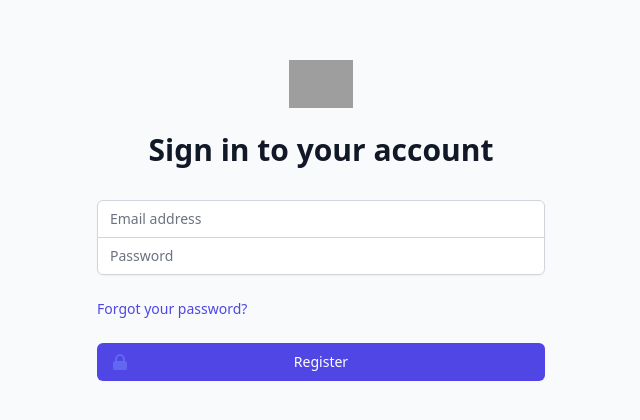
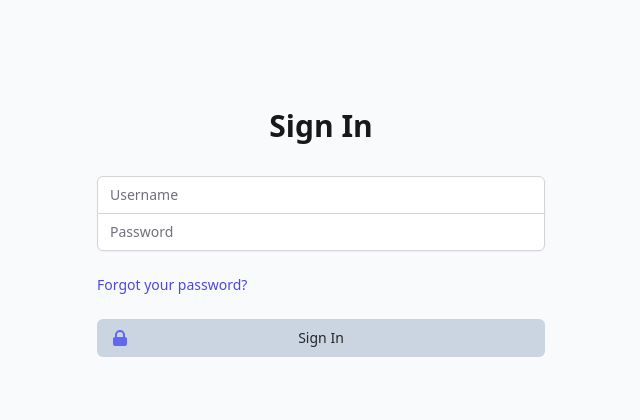
Before and after one commit to adrmckinney/white-talk, a React (Create React App) app: page /login in a window 1280 px wide. Shown: the part 180-600 px from the top of the page, without its empty margins (319-959 px from the left). Built offline with nearby package versions, Linux system fonts and the light colour scheme; grey boxes are pictures that could not be loaded; what @tailwindcss/typography would draw is missing.

Commit message:
finished registration and login

```diff
--- a/src/App.js
+++ b/src/App.js
@@ -1,22 +1,27 @@
 import React from 'react'
-import { BrowserRouter as Router, Route, Link, Switch } from 'react-router-dom'
+import { BrowserRouter as Router, Route, Switch } from 'react-router-dom'
 import './App.css'
 import Login from './components/Login'
 import Register from './components/Register'
 import Home from './Home'
+
+function setAuth (username, token) {
+  // setUsername(username)
+  // setToken(token)
+}
 
 function App () {
   return (
     <Router>
       <div className='App'>
         <Switch>
-          <Route>
+          <Route path='/register'>
             <Register />
           </Route>
-          <Route>
-            <Login />
+          <Route path='/login'>
+            <Login setAuth={setAuth} />
           </Route>
-          <Route>
+          <Route path='/'>
             <Home />
           </Route>
         </Switch>
--- /dev/null
+++ b/src/components/Errors.js
@@ -0,0 +1,31 @@
+
+const Errors = (errors) => {
+  return (
+    <div>
+      <div className='rounded-md bg-red-50 p-4'>
+        <div className='flex'>
+          <div className='flex-shrink-0'>
+            {/* <!-- Heroicon name: solid/x-circle --> */}
+            <svg className='h-5 w-5 text-red-400' xmlns='http://www.w3.org/2000/svg' viewBox='0 0 20 20' fill='currentColor' aria-hidden='true'>
+              <path fillRule='evenodd' d='M10 18a8 8 0 100-16 8 8 0 000 16zM8.707 7.293a1 1 0 00-1.414 1.414L8.586 10l-1.293 1.293a1 1 0 101.414 1.414L10 11.414l1.293 1.293a1 1 0 001.414-1.414L11.414 10l1.293-1.293a1 1 0 00-1.414-1.414L10 8.586 8.707 7.293z' clipRule='evenodd' />
+            </svg>
+          </div>
+          <div className='ml-3'>
+            <h3 className='text-sm font-medium text-red-800'>
+              Error
+            </h3>
+            <div className='mt-2 text-sm text-red-700'>
+              <ul className='list-disc pl-5 space-y-1'>
+                <li>
+                  {errors}
+                </li>
+              </ul>
+            </div>
+          </div>
+        </div>
+      </div>
+    </div>
+  )
+}
+
+export default Errors
--- a/src/components/Login.js
+++ b/src/components/Login.js
@@ -1,35 +1,77 @@
+import { useState } from 'react'
+import { useHistory } from 'react-router-dom'
+import { login } from '../api'
+import Errors from './Errors'
 
-const Login = () => {
+const Login = ({ setAuth }) => {
+  const [username, setUsername] = useState('')
+  const [password, setPassword] = useState('')
+  const [errors, setErrors] = useState('')
+  const history = useHistory()
+
+  const handleLogin = (e) => {
+    e.preventDefault()
+    login(username, password)
+      .then(data => {
+        if (data && data.auth_token) {
+          setAuth(username, data.auth_token)
+          history.push('/')
+        }
+      })
+      .catch(error => {
+        setErrors(error.message)
+      })
+  }
+
   return (
-    <div className='min-h-screen flex items-center justify-center bg-gray-50 py-12 px-4 sm:px-6 lg:px-8'>
+    <div className='min-h-screen flex items-center justify-center bg-blueGray-50 py-12 px-4 sm:px-6 lg:px-8'>
       <div className='max-w-md w-full space-y-8'>
         <div>
-          <img className='mx-auto h-12 w-auto' src='https://tailwindui.com/img/logos/workflow-mark-indigo-600.svg' alt='Workflow' />
           <h2 className='mt-6 text-center text-3xl font-extrabold text-gray-900'>
-            Sign in to your account
+            Sign In
           </h2>
         </div>
-        <form className='mt-8 space-y-6' action='#' method='POST'>
+        <form
+          className='mt-8 space-y-6'
+          onSubmit={handleLogin}
+        >
+          {errors && (
+            <div>
+              <Errors errors={errors} />
+            </div>
+          )}
           <input type='hidden' name='remember' value='true' />
           <div className='rounded-md shadow-sm -space-y-px'>
             <div>
-              <label for='email-address' className='sr-only'>Email address</label>
-              <input id='email-address' name='email' type='email' autocomplete='email' required className='appearance-none rounded-none relative block w-full px-3 py-2 border border-gray-300 placeholder-gray-500 text-gray-900 rounded-t-md focus:outline-none focus:ring-indigo-500 focus:border-indigo-500 focus:z-10 sm:text-sm' placeholder='Email address' />
+              <label htmlFor='email-address' className='sr-only'>Username</label>
+              <input
+                id='email-address'
+                name='email'
+                type='text'
+                autoComplete='email'
+                required
+                className='appearance-none rounded-none relative block w-full px-3 py-2 border border-gray-300 placeholder-gray-500 text-gray-900 rounded-t-md focus:outline-none focus:ring-indigo-500 focus:border-indigo-500 focus:z-10 sm:text-sm'
+                placeholder='Username'
+                value={username}
+                onChange={(e) => setUsername(e.target.value)}
+              />
             </div>
             <div>
-              <label for='password' className='sr-only'>Password</label>
-              <input id='password' name='password' type='password' autocomplete='current-password' required className='appearance-none rounded-none relative block w-full px-3 py-2 border border-gray-300 placeholder-gray-500 text-gray-900 rounded-b-md focus:outline-none focus:ring-indigo-500 focus:border-indigo-500 focus:z-10 sm:text-sm' placeholder='Password' />
+              <label htmlFor='password' className='sr-only'>Password</label>
+              <input
+                id='password'
+                name='password'
+                type='password'
+                autoComplete='current-password'
+                required className='appearance-none rounded-none relative block w-full px-3 py-2 border border-gray-300 placeholder-gray-500 text-gray-900 rounded-b-md focus:outline-none focus:ring-indigo-500 focus:border-indigo-500 focus:z-10 sm:text-sm'
+                placeholder='Password'
+                value={password}
+                onChange={(e) => setPassword(e.target.value)}
+              />
             </div>
           </div>
 
           <div className='flex items-center justify-between'>
-            <div className='flex items-center'>
-              <input id='remember_me' name='remember_me' type='checkbox' className='h-4 w-4 text-indigo-600 focus:ring-indigo-500 border-gray-300 rounded' />
-              <label for='remember_me' className='ml-2 block text-sm text-gray-900'>
-                Remember me
-              </label>
-            </div>
-
             <div className='text-sm'>
               <a href='#' className='font-medium text-indigo-600 hover:text-indigo-500'>
                 Forgot your password?
@@ -38,14 +80,14 @@ const Login = () => {
           </div>
 
           <div>
-            <button type='submit' className='group relative w-full flex justify-center py-2 px-4 border border-transparent text-sm font-medium rounded-md text-white bg-indigo-600 hover:bg-indigo-700 focus:outline-none focus:ring-2 focus:ring-offset-2 focus:ring-indigo-500'>
+            <button type='submit' className='group relative w-full flex justify-center py-2 px-4 border border-transparent text-sm font-medium rounded-md text-gray-800 bg-blueGray-300 hover:bg-blueGray-400 hover:text-white focus:outline-none focus:ring-2 focus:ring-offset-2 focus:ring-indigo-500'>
               <span className='absolute left-0 inset-y-0 flex items-center pl-3'>
                 {/* <!-- Heroicon name: solid/lock-closed --> */}
                 <svg className='h-5 w-5 text-indigo-500 group-hover:text-indigo-400' xmlns='http://www.w3.org/2000/svg' viewBox='0 0 20 20' fill='currentColor' aria-hidden='true'>
                   <path fillRule='evenodd' d='M5 9V7a5 5 0 0110 0v2a2 2 0 012 2v5a2 2 0 01-2 2H5a2 2 0 01-2-2v-5a2 2 0 012-2zm8-2v2H7V7a3 3 0 016 0z' clipRule='evenodd' />
                 </svg>
               </span>
-              Register
+              Sign In
             </button>
           </div>
         </form>
--- a/src/components/Register.js
+++ b/src/components/Register.js
@@ -1,50 +1,77 @@
 import { useState } from 'react'
+import { useHistory } from 'react-router-dom'
 import { register } from '../api'
+import Errors from './Errors'
 
 const Register = () => {
   const [username, setUsername] = useState('')
   const [password, setPassword] = useState('')
+  const [errors, setErrors] = useState('')
+  const history = useHistory()
 
   const handleRegister = (e) => {
     e.preventDefault()
     register(username, password)
+      .then(data => {
+        setUsername(data.username)
+        setPassword(data.password)
+        history.push('/')
+      })
+      .catch(error => {
+        setErrors(error.message)
+      })
   }
 
+  console.log('username, password', username, password)
   return (
-    <div className='min-h-screen flex items-center justify-center bg-gray-50 py-12 px-4 sm:px-6 lg:px-8'>
+    <div className='min-h-screen flex items-center justify-center bg-blueGray-50 py-12 px-4 sm:px-6 lg:px-8'>
       <div className='max-w-md w-full space-y-8'>
         <div>
-          <img className='mx-auto h-12 w-auto' src='https://tailwindui.com/img/logos/workflow-mark-indigo-600.svg' alt='Workflow' />
           <h2 className='mt-6 text-center text-3xl font-extrabold text-gray-900'>
-            Sign in to your account
+            Register
           </h2>
         </div>
         <form
           className='mt-8 space-y-6'
           onSubmit={handleRegister}
         >
+          {errors && (
+            <div>
+              <Errors errors={errors} />
+            </div>
+          )}
           <input type='hidden' name='remember' value='true' />
           <div className='rounded-md shadow-sm -space-y-px'>
             <div>
-              <label for='email-address' className='sr-only'>Email address</label>
-              <input id='email-address' name='email' type='email' autocomplete='email' required className='appearance-none rounded-none relative block w-full px-3 py-2 border border-gray-300 placeholder-gray-500 text-gray-900 rounded-t-md focus:outline-none focus:ring-indigo-500 focus:border-indigo-500 focus:z-10 sm:text-sm' placeholder='Email address' />
+              <label htmlFor='email-address' className='sr-only'>Username</label>
+              <input
+                id='email-address'
+                name='email'
+                type='text'
+                autoComplete='email'
+                required
+                className='appearance-none rounded-none relative block w-full px-3 py-2 border border-gray-300 placeholder-gray-500 text-gray-900 rounded-t-md focus:outline-none focus:ring-indigo-500 focus:border-indigo-500 focus:z-10 sm:text-sm'
+                placeholder='Username'
+                value={username || ''}
+                onChange={(e) => setUsername(e.target.value)}
+              />
             </div>
             <div>
-              <label for='password' className='sr-only'>Password</label>
-              <input id='password' name='password' type='password' autocomplete='current-password' required className='appearance-none rounded-none relative block w-full px-3 py-2 border border-gray-300 placeholder-gray-500 text-gray-900 rounded-b-md focus:outline-none focus:ring-indigo-500 focus:border-indigo-500 focus:z-10 sm:text-sm' placeholder='Password' />
+              <label htmlFor='password' className='sr-only'>Password</label>
+              <input
+                id='password'
+                name='password'
+                type='password'
+                autoComplete='current-password'
+                required className='appearance-none rounded-none relative block w-full px-3 py-2 border border-gray-300 placeholder-gray-500 text-gray-900 rounded-b-md focus:outline-none focus:ring-indigo-500 focus:border-indigo-500 focus:z-10 sm:text-sm'
+                placeholder='Password'
+                value={password || ''}
+                onChange={(e) => setPassword(e.target.value)}
+              />
             </div>
           </div>
-
-          <div className='flex items-center justify-between'>
-            <div className='text-sm'>
-              <a href='#' className='font-medium text-indigo-600 hover:text-indigo-500'>
-                Forgot your password?
-              </a>
-            </div>
-          </div>
-
           <div>
-            <button type='submit' className='group relative w-full flex justify-center py-2 px-4 border border-transparent text-sm font-medium rounded-md text-white bg-indigo-600 hover:bg-indigo-700 focus:outline-none focus:ring-2 focus:ring-offset-2 focus:ring-indigo-500'>
+            <button type='submit' className='group relative w-full flex justify-center py-2 px-4 border border-transparent text-sm font-medium rounded-md text-gray-800 bg-blueGray-300 hover:bg-blueGray-400 hover:text-white focus:outline-none focus:ring-2 focus:ring-offset-2 focus:ring-indigo-500'>
               <span className='absolute left-0 inset-y-0 flex items-center pl-3'>
                 {/* <!-- Heroicon name: solid/lock-closed --> */}
                 <svg className='h-5 w-5 text-indigo-500 group-hover:text-indigo-400' xmlns='http://www.w3.org/2000/svg' viewBox='0 0 20 20' fill='currentColor' aria-hidden='true'>
--- a/tailwind.config.js
+++ b/tailwind.config.js
@@ -1,7 +1,38 @@
+const colors = require('tailwindcss/colors')
+
 module.exports = {
   purge: ['./src/**/*.{js,jsx,ts,tsx}', './public/index.html'],
   darkMode: false, // or 'media' or 'class'
   theme: {
+    colors: {
+      // Build your palette here
+      transparent: 'transparent',
+      current: 'currentColor',
+      blueGray: colors.blueGray,
+      coolGray: colors.coolGray,
+      gray: colors.gray,
+      trueGray: colors.trueGray,
+      warmGray: colors.warmGray,
+      red: colors.red,
+      lime: colors.lime,
+      green: colors.green,
+      emarald: colors.emerald,
+      teal: colors.teal,
+      cyan: colors.cyan,
+      blue: colors.blue,
+      lightBlue: colors.lightBlue,
+      yellow: colors.yellow,
+      amber: colors.amber,
+      orange: colors.orange,
+      rose: colors.rose,
+      indigo: colors.indigo,
+      violet: colors.violet,
+      purple: colors.purple,
+      fuchsia: colors.fuchsia,
+      pink: colors.pink,
+      white: colors.white,
+      black: colors.black
+    },
     extend: {}
   },
   variants: {
```
Also changed, not shown: src/api.js (+27 -0 lines).
